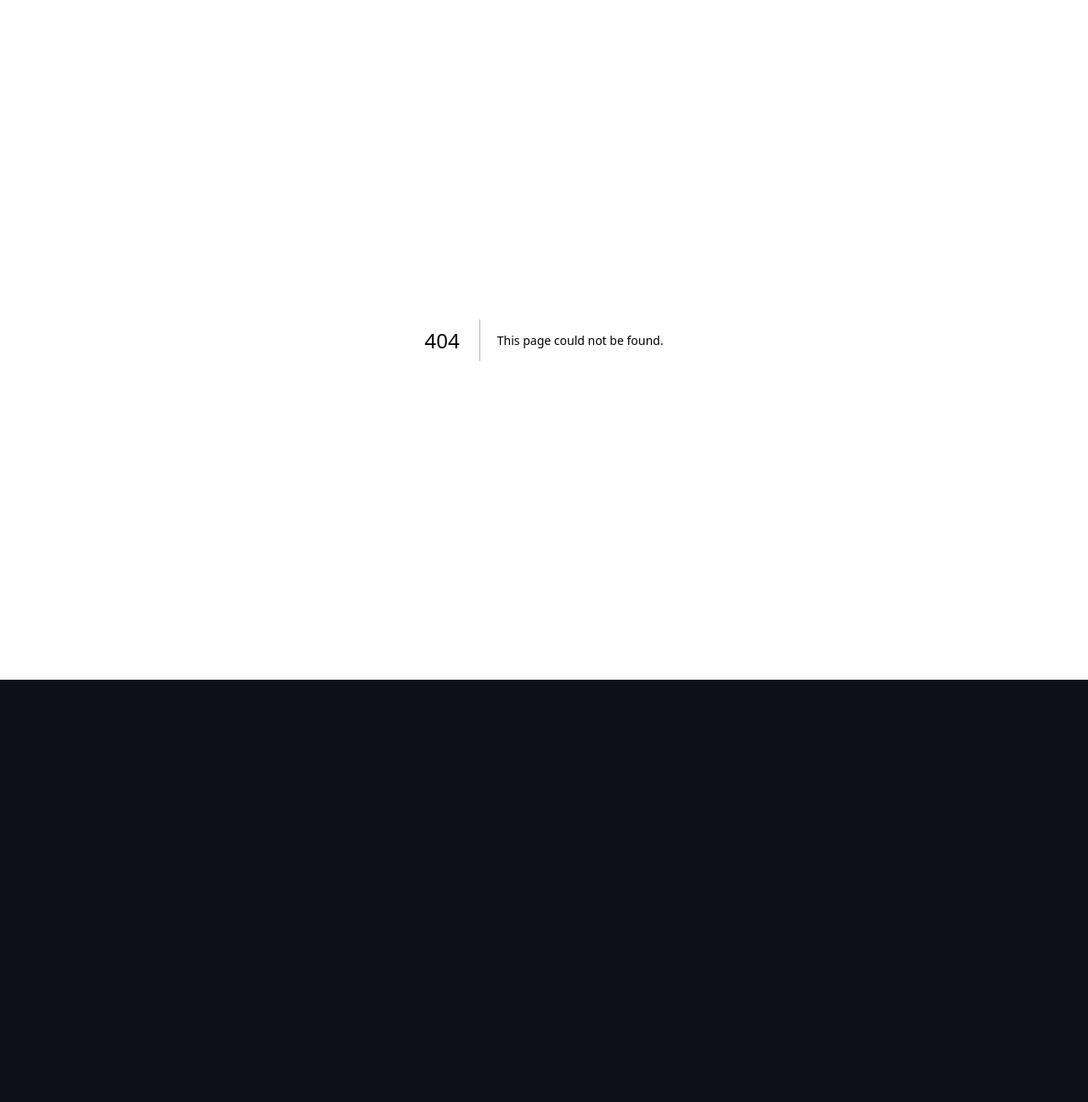
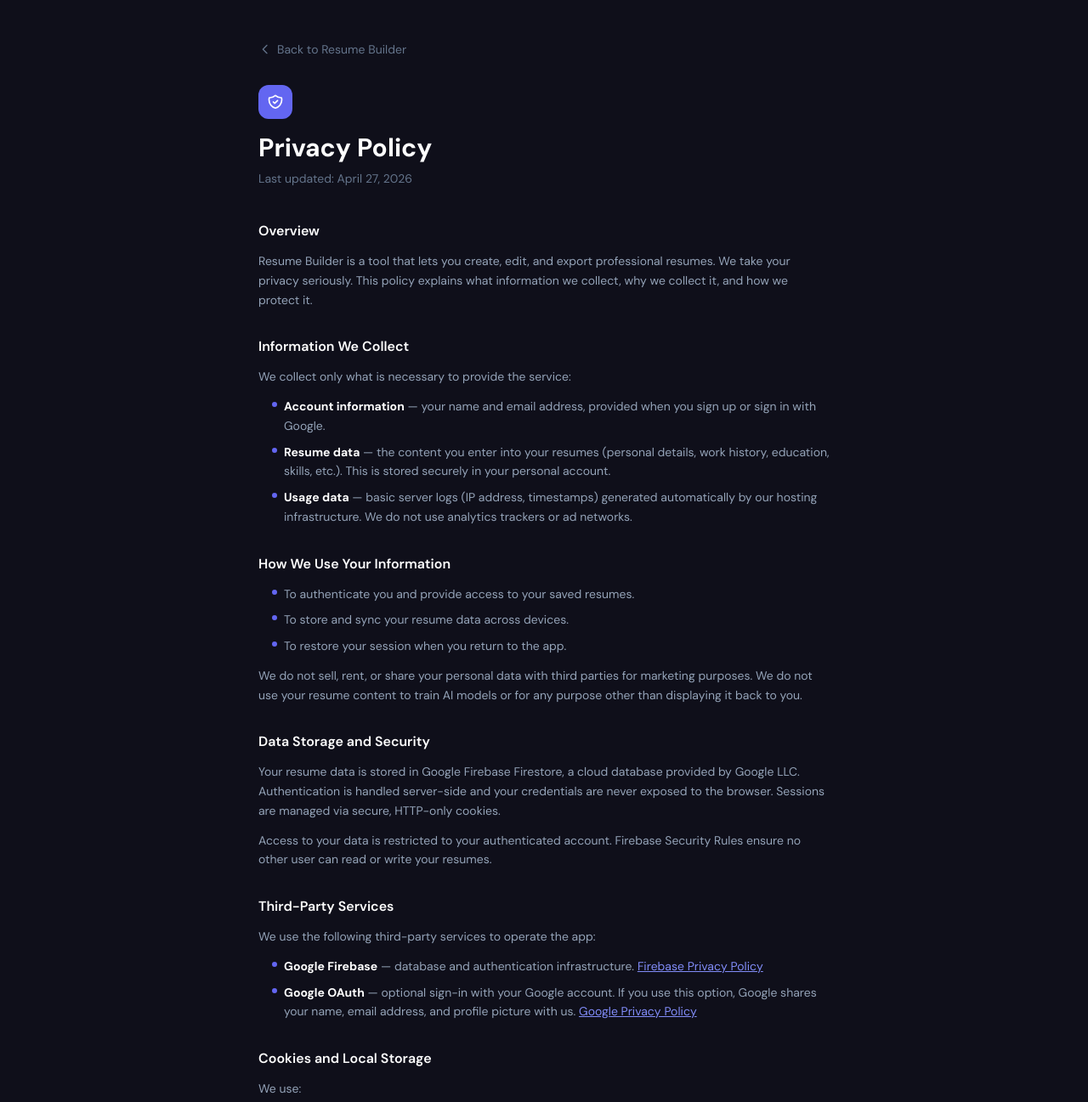
Before and after one commit to python-terabyte/resume_builder, a Next.js app: page /privacy in a window 1280 px wide. Before the commit this address had no page. Shown: the top 1297 px of the page at 85% size. Before the commit the page ends 800 px from the top, so only its background shows below. Built offline with nearby package versions, Linux system fonts and the light colour scheme.

Commit message:
Privacy Policy

```diff
--- /dev/null
+++ b/src/app/privacy/page.tsx
@@ -0,0 +1,178 @@
+import Link from 'next/link'
+import type { Metadata } from 'next'
+
+export const metadata: Metadata = {
+  title: 'Privacy Policy — Resume Builder',
+}
+
+export default function PrivacyPolicy() {
+  const lastUpdated = 'April 27, 2026'
+
+  return (
+    <div className="min-h-screen bg-[#0f0f1a] px-4 py-12 font-sans text-slate-300">
+      <div className="mx-auto max-w-2xl">
+
+        {/* Back link */}
+        <Link
+          href="/"
+          className="mb-8 inline-flex items-center gap-1.5 text-sm text-slate-500 transition hover:text-white"
+        >
+          <svg className="h-4 w-4" fill="none" viewBox="0 0 24 24" stroke="currentColor">
+            <path strokeLinecap="round" strokeLinejoin="round" strokeWidth={2} d="M15 19l-7-7 7-7" />
+          </svg>
+          Back to Resume Builder
+        </Link>
+
+        {/* Header */}
+        <div className="mb-10">
+          <div className="mb-4 flex h-10 w-10 items-center justify-center rounded-xl bg-indigo-500">
+            <svg className="h-5 w-5 text-white" fill="none" viewBox="0 0 24 24" stroke="currentColor">
+              <path strokeLinecap="round" strokeLinejoin="round" strokeWidth={2} d="M9 12l2 2 4-4m5.618-4.016A11.955 11.955 0 0112 2.944a11.955 11.955 0 01-8.618 3.04A12.02 12.02 0 003 9c0 5.591 3.824 10.29 9 11.622 5.176-1.332 9-6.03 9-11.622 0-1.042-.133-2.052-.382-3.016z" />
+            </svg>
+          </div>
+          <h1 className="text-3xl font-bold text-white">Privacy Policy</h1>
+          <p className="mt-2 text-sm text-slate-500">Last updated: {lastUpdated}</p>
+        </div>
+
+        <div className="space-y-8 text-sm leading-relaxed">
+
+          <Section title="Overview">
+            <p>
+              Resume Builder is a tool that lets you create, edit, and export professional resumes.
+              We take your privacy seriously. This policy explains what information we collect, why
+              we collect it, and how we protect it.
+            </p>
+          </Section>
+
+          <Section title="Information We Collect">
+            <p>We collect only what is necessary to provide the service:</p>
+            <ul className="mt-3 space-y-2 pl-4">
+              <Li><strong className="text-white">Account information</strong> — your name and email address, provided when you sign up or sign in with Google.</Li>
+              <Li><strong className="text-white">Resume data</strong> — the content you enter into your resumes (personal details, work history, education, skills, etc.). This is stored securely in your personal account.</Li>
+              <Li><strong className="text-white">Usage data</strong> — basic server logs (IP address, timestamps) generated automatically by our hosting infrastructure. We do not use analytics trackers or ad networks.</Li>
+            </ul>
+          </Section>
+
+          <Section title="How We Use Your Information">
+            <ul className="space-y-2 pl-4">
+              <Li>To authenticate you and provide access to your saved resumes.</Li>
+              <Li>To store and sync your resume data across devices.</Li>
+              <Li>To restore your session when you return to the app.</Li>
+            </ul>
+            <p className="mt-3">
+              We do not sell, rent, or share your personal data with third parties for marketing
+              purposes. We do not use your resume content to train AI models or for any purpose
+              other than displaying it back to you.
+            </p>
+          </Section>
+
+          <Section title="Data Storage and Security">
+            <p>
+              Your resume data is stored in Google Firebase Firestore, a cloud database provided
+              by Google LLC. Authentication is handled server-side and your credentials are never
+              exposed to the browser. Sessions are managed via secure, HTTP-only cookies.
+            </p>
+            <p className="mt-3">
+              Access to your data is restricted to your authenticated account. Firebase Security
+              Rules ensure no other user can read or write your resumes.
+            </p>
+          </Section>
+
+          <Section title="Third-Party Services">
+            <p>We use the following third-party services to operate the app:</p>
+            <ul className="mt-3 space-y-2 pl-4">
+              <Li>
+                <strong className="text-white">Google Firebase</strong> — database and authentication infrastructure.{' '}
+                <a href="https://firebase.google.com/support/privacy" target="_blank" rel="noopener noreferrer" className="text-indigo-400 underline hover:text-indigo-300">
+                  Firebase Privacy Policy
+                </a>
+              </Li>
+              <Li>
+                <strong className="text-white">Google OAuth</strong> — optional sign-in with your Google account. If you use this option, Google shares your name, email address, and profile picture with us.{' '}
+                <a href="https://policies.google.com/privacy" target="_blank" rel="noopener noreferrer" className="text-indigo-400 underline hover:text-indigo-300">
+                  Google Privacy Policy
+                </a>
+              </Li>
+            </ul>
+          </Section>
+
+          <Section title="Cookies and Local Storage">
+            <p>We use:</p>
+            <ul className="mt-3 space-y-2 pl-4">
+              <Li><strong className="text-white">HTTP-only session cookie</strong> — to keep you signed in. This cookie is not accessible to JavaScript and expires when your session ends.</Li>
+              <Li><strong className="text-white">Browser localStorage</strong> — to remember your chosen theme color between visits. No personal data is stored here.</Li>
+            </ul>
+            <p className="mt-3">We do not use advertising cookies or third-party tracking cookies.</p>
+          </Section>
+
+          <Section title="Your Rights">
+            <p>You have the right to:</p>
+            <ul className="mt-3 space-y-2 pl-4">
+              <Li><strong className="text-white">Access your data</strong> — all your resume data is visible and editable directly within the app.</Li>
+              <Li><strong className="text-white">Delete your data</strong> — you can delete individual resumes from within the app at any time. To delete your account and all associated data, contact us at the email below.</Li>
+              <Li><strong className="text-white">Export your data</strong> — you can export any resume as a PDF at any time using the Export PDF button.</Li>
+            </ul>
+          </Section>
+
+          <Section title="Data Retention">
+            <p>
+              Your account and resume data are retained for as long as your account is active.
+              If you request account deletion, all your data will be permanently removed within
+              30 days.
+            </p>
+          </Section>
+
+          <Section title="Children's Privacy">
+            <p>
+              This service is not directed at children under the age of 13. We do not knowingly
+              collect personal information from children. If you believe a child has provided us
+              with personal information, please contact us and we will delete it promptly.
+            </p>
+          </Section>
+
+          <Section title="Changes to This Policy">
+            <p>
+              We may update this policy from time to time. When we do, we will update the
+              "Last updated" date at the top of this page. Continued use of the service after
+              changes are posted constitutes acceptance of the updated policy.
+            </p>
+          </Section>
+
+          <Section title="Contact">
+            <p>
+              If you have questions about this privacy policy or want to request data deletion,
+              contact us at{' '}
+              <a href="mailto:asimsaleem.net@gmail.com" className="text-indigo-400 underline hover:text-indigo-300">
+                asimsaleem.net@gmail.com
+              </a>.
+            </p>
+          </Section>
+
+        </div>
+
+        {/* Footer */}
+        <div className="mt-12 border-t border-white/10 pt-6 text-center text-xs text-slate-600">
+          &copy; {new Date().getFullYear()} Resume Builder. All rights reserved.
+        </div>
+      </div>
+    </div>
+  )
+}
+
+function Section({ title, children }: { title: string; children: React.ReactNode }) {
+  return (
+    <section>
+      <h2 className="mb-3 text-base font-semibold text-white">{title}</h2>
+      <div className="text-slate-400">{children}</div>
+    </section>
+  )
+}
+
+function Li({ children }: { children: React.ReactNode }) {
+  return (
+    <li className="flex gap-2">
+      <span className="mt-1.5 h-1.5 w-1.5 shrink-0 rounded-full bg-indigo-500" />
+      <span>{children}</span>
+    </li>
+  )
+}
--- a/src/components/AuthGate.tsx
+++ b/src/components/AuthGate.tsx
@@ -1,6 +1,7 @@
 'use client'
 
 import { useState } from 'react'
+import Link from 'next/link'
 import { signInEmail, signInGoogle, signUpEmail } from '@/lib/auth'
 
 type Mode = 'signin' | 'signup'
@@ -140,6 +141,14 @@ export default function AuthGate() {
             </>
           )}
         </p>
+
+        <p className="mt-5 text-center text-xs text-slate-600">
+          By continuing, you agree to our{' '}
+          <Link href="/privacy" className="text-slate-500 underline hover:text-slate-300 transition">
+            Privacy Policy
+          </Link>
+          .
+        </p>
       </div>
     </div>
   )
--- a/src/components/ResumeBuilder.tsx
+++ b/src/components/ResumeBuilder.tsx
@@ -1,6 +1,7 @@
 'use client'
 
 import { useState, useRef, useCallback, useEffect } from 'react'
+import Link from 'next/link'
 import { useReactToPrint } from 'react-to-print'
 import { COLOR_THEMES, DEFAULT_RESUME, PAGE_SIZES, type PageSize, ResumeData } from '@/types/resume'
 import { useAuth } from '@/lib/AuthContext'
@@ -550,6 +551,15 @@ function UserMenu({
               My Resumes
             </MenuItem>
             <div className="my-1 border-t border-white/10" />
+            <Link
+              href="/privacy"
+              onClick={onClose}
+              className="flex w-full items-center gap-2 px-3 py-2 text-left text-sm text-slate-200 transition hover:bg-white/5"
+            >
+              <svg className="h-4 w-4" fill="none" viewBox="0 0 24 24" stroke="currentColor"><path strokeLinecap="round" strokeLinejoin="round" strokeWidth={2} d="M9 12l2 2 4-4m5.618-4.016A11.955 11.955 0 0112 2.944a11.955 11.955 0 01-8.618 3.04A12.02 12.02 0 003 9c0 5.591 3.824 10.29 9 11.622 5.176-1.332 9-6.03 9-11.622 0-1.042-.133-2.052-.382-3.016z" /></svg>
+              Privacy Policy
+            </Link>
+            <div className="my-1 border-t border-white/10" />
             <MenuItem onClick={() => { onClose(); signOut() }}>
               <svg className="h-4 w-4" fill="none" viewBox="0 0 24 24" stroke="currentColor"><path strokeLinecap="round" strokeLinejoin="round" strokeWidth={2} d="M17 16l4-4m0 0l-4-4m4 4H7m6 4v1a3 3 0 01-3 3H6a3 3 0 01-3-3V7a3 3 0 013-3h4a3 3 0 013 3v1" /></svg>
               Sign out
```
Also changed, not shown: 1 other file (tests, documents, lock files or other folders).
